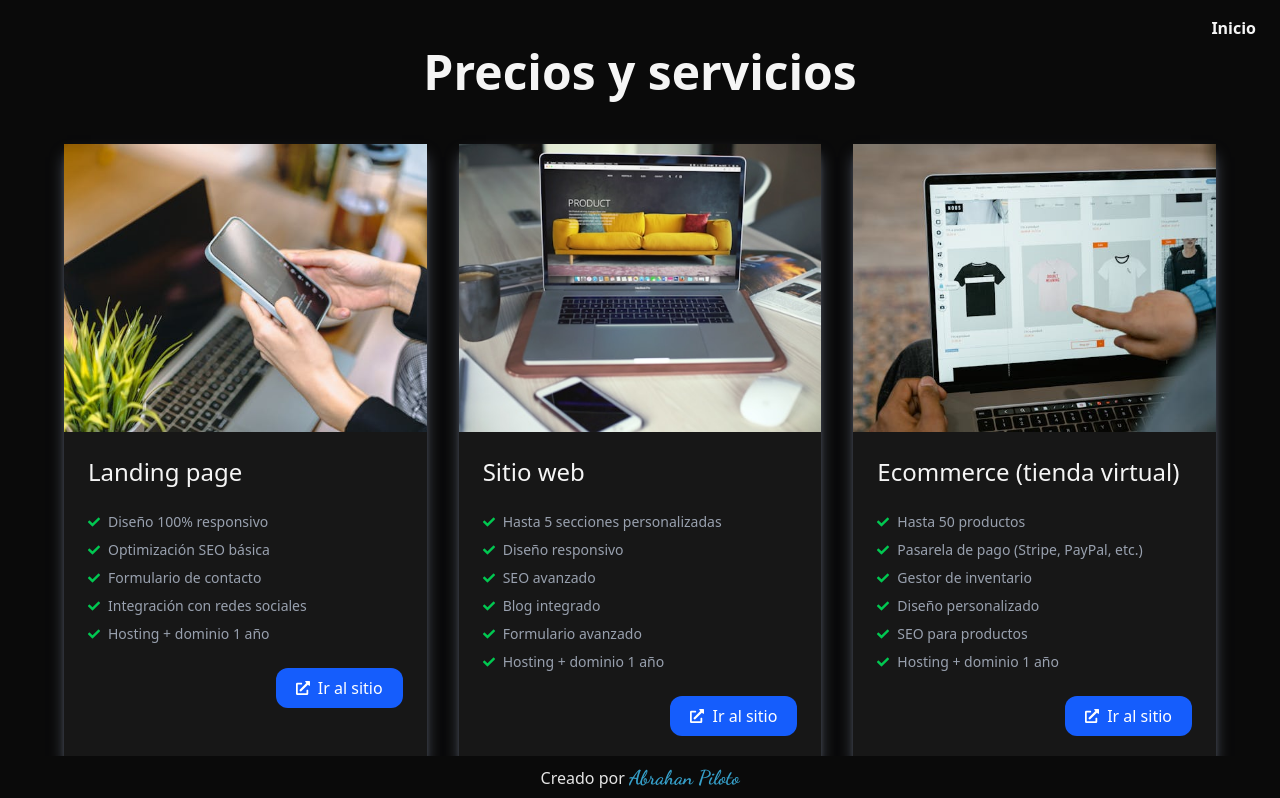
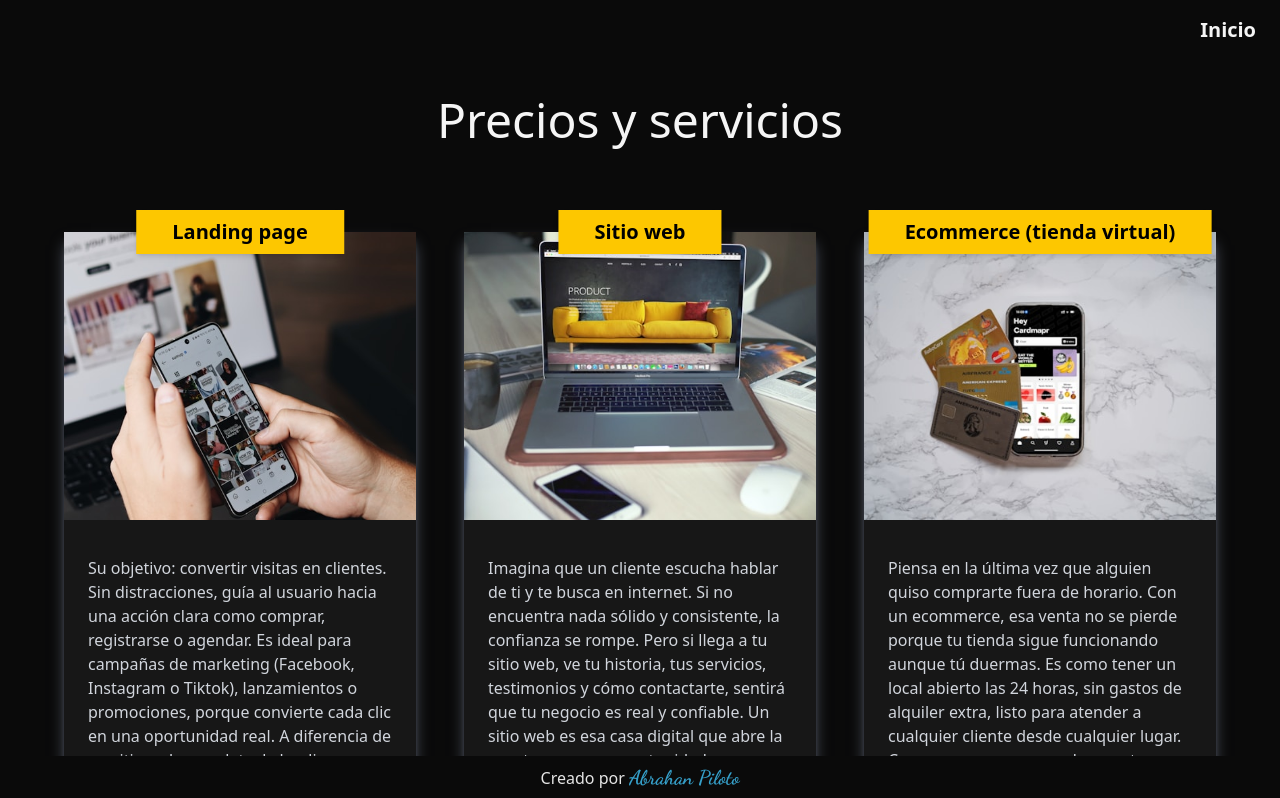
Before and after one commit to Abrahanpiloto/new-portfolio, a React (Vite) app: page /servicios in a window 1280 px wide. Shown: the top 798 px of the page. Built offline with nearby package versions, Linux system fonts and the light colour scheme.

Commit message:
se creo mejoraron servicios y CardPrice

```diff
--- a/src/components/Aboutme.jsx
+++ b/src/components/Aboutme.jsx
@@ -4,7 +4,7 @@ import { Link } from "react-router-dom";
 const AboutMe = () => {
   return (
     <section className="overflow-x-hidden overflow-y-hidden pt-12 bg-[#FCF9F5] dark:bg-neutral-950 text-neutral-800 dark:text-neutral-100 px-4  flex items-center justify-center">
-      <div className="absolute top-4 right-6 font-bold dark:hover:text-amber-200 hover:text-blue-600">
+      <div className="absolute text-xl top-4 right-6 font-bold dark:hover:text-amber-200 hover:text-blue-600">
         <Link to="/">Inicio</Link>
       </div>
       <div className="flex flex-col-reverse lg:flex-row items-center lg:items-start gap-6 lg:gap-16 max-w-6xl">
--- a/src/components/ButtonCta.jsx
+++ b/src/components/ButtonCta.jsx
@@ -7,11 +7,11 @@ const ButtonCta = () => {
       href="https://wa.me/51916058633?text=Hola%20Abrahan,%20quiero%20impulsar%20mi%20negocio%20"
       target="_blank"
       rel="noopener noreferrer"
-      className="text-gray-800 w-78 lg:w-102 mx-auto flex justify-center items-center gap-1 bg-green-500 dark:bg-green-500 py-2 rounded-sm shadow-md hover:shadow-xl transition hover:bg-blue-700 hover:text-white mb-8 dark:text-white border-1"
+      className="text-gray-800 w-78 lg:w-102 mx-auto flex justify-center items-center gap-1 bg-green-500 dark:bg-green-500 py-2 rounded-sm shadow-md hover:shadow-xl transition hover:bg-blue-700 hover:text-white mb-8 mt-8 dark:text-white border-1"
     >
       <FaWhatsapp className="text-3xl" />
 
-      <span>Hablemos de tu negocio</span>
+      <span className="font-bold">Hablemos de tu negocio</span>
     </a>
   );
 };
--- a/src/components/CardPrice.jsx
+++ b/src/components/CardPrice.jsx
@@ -1,10 +1,25 @@
 import React from "react";
 import { FaExternalLinkAlt, FaCheck } from "react-icons/fa";
-import { MdConstruction } from "react-icons/md";
+import { MdConstruction, MdAccessTime } from "react-icons/md";
+import { BsWhatsapp } from "react-icons/bs";
 
-const CardPrice = ({ image, title, description, link, ad, included = [] }) => {
+const CardPrice = ({
+  image,
+  title,
+  description,
+  link,
+  ad,
+  included = [],
+  label,
+}) => {
   return (
-    <div className="bg-white dark:bg-neutral-900 shadow-lg dark:shadow-gray-500 overflow-hidden flex flex-col transition-transform hover:scale-[1.02] max-w-md w-full">
+    <div className="bg-white dark:bg-neutral-900 shadow-lg dark:shadow-gray-500 flex flex-col transition-transform hover:scale-[1.02] max-w-md w-full relative">
+      {/* ----- Etiqueta superior (nuevo) ----- */}
+      {label && (
+        <span className="absolute top-0 left-1/2 -translate-x-1/2 -translate-y-1/2 bg-blue-300 dark:bg-yellow-400 dark:text-black font-bold px-9 py-2  text-xl whitespace-nowrap z-10 shadow-md">
+          {label}
+        </span>
+      )}
       {/* ----- Imagen ----- */}
       <div className="w-full h-56 sm:h-64 md:h-72">
         <img
@@ -18,7 +33,7 @@ const CardPrice = ({ image, title, description, link, ad, included = [] }) => {
       {/* ----- Contenido ------ */}
       <div className="flex flex-col justify-end p-6">
         <div>
-          <h2 className="lg:text-2xl text-lg mb-3">{title}</h2>
+          <h2 className="lg:text-2xl text-xl text-blue-500 mb-3">{title}</h2>
           <p className="text-gray-700 dark:text-gray-300 mb-6 text-md">
             {description}
           </p>
@@ -45,15 +60,22 @@ const CardPrice = ({ image, title, description, link, ad, included = [] }) => {
           )}
         </div>
         <div className="flex justify-end">
+          {link ? (
             <a
               href={link}
               target="_blank"
               rel="noopener noreferrer"
-            className="inline-flex items-center gap-2 bg-blue-600 hover:bg-blue-700 text-white px-5 py-2 rounded-xl transition-colors w-fit"
+              className="inline-flex items-center gap-2 bg-blue-600 hover:bg-blue-700 text-white px-5 py-2 rounded-sm transition-colors w-fit"
             >
-            <FaExternalLinkAlt className="text-sm" />
-            Ir al sitio
+              <BsWhatsapp className="text-xl" />
+              Lo quiero, conversemos
             </a>
+          ) : (
+            <div className="inline-flex items-center gap-2 text-gray-500 dark:text-gray-600 font-semibold text-lg">
+              <MdAccessTime className="text-2xl" />
+              Próximamente...
+            </div>
+          )}
         </div>
       </div>
     </div>
--- a/src/components/Contact.jsx
+++ b/src/components/Contact.jsx
@@ -13,7 +13,7 @@ const Contact = () => {
   return (
     <section className="min-h-screen bg-[#FCF9F5] dark:bg-neutral-950 text-neutral-900 dark:text-neutral-100 px-4 py-12 flex flex-col items-center">
       {/* Botón de volver al inicio */}
-      <div className="absolute top-4 right-6 font-bold dark:hover:text-amber-200 hover:text-blue-600">
+      <div className="absolute top-4 right-6 font-bold text-xl dark:hover:text-amber-200 hover:text-blue-600">
         <Link to="/">Inicio</Link>
       </div>
 
--- a/src/components/Services.jsx
+++ b/src/components/Services.jsx
@@ -5,8 +5,9 @@ import CardPrice from "./CardPrice";
 const Services = () => {
   const services = [
     {
-      title: "Landing page",
-      description: "",
+      title: "",
+      description:
+        "Su objetivo: convertir visitas en clientes. Sin distracciones, guía al usuario hacia una acción clara como comprar, registrarse o agendar. Es ideal para campañas de marketing (Facebook, Instagram o Tiktok), lanzamientos o promociones, porque convierte cada clic en una oportunidad real. A diferencia de un sitio web completo, la landing concentra toda la atención en un mensaje directo y un llamado a la acción poderoso. Es el espacio perfecto para mostrar una oferta irresistible y medir resultados de manera inmediata.",
       included: [
         "Diseño 100% responsivo",
         "Optimización SEO básica",
@@ -15,11 +16,14 @@ const Services = () => {
         "Hosting + dominio 1 año",
       ],
       price: "",
-      image: "/service-landing-page.jpg",
+      image: "/infolanding.jpg",
+      label: "Landing page",
+      link: "https://wa.me/51916058633?text=Hola%20Abrahan,%20quiero%20impulsar%20mi%20negocio%20",
     },
     {
-      title: "Sitio web",
-      description: "",
+      title: "",
+      description:
+        "Imagina que un cliente escucha hablar de ti y te busca en internet. Si no encuentra nada sólido y consistente, la confianza se rompe. Pero si llega a tu sitio web, ve tu historia, tus servicios, testimonios y cómo contactarte, sentirá que tu negocio es real y confiable. Un sitio web es esa casa digital que abre la puerta a nuevas oportunidades.",
       included: [
         "Hasta 5 secciones personalizadas",
         "Diseño responsivo",
@@ -30,34 +34,39 @@ const Services = () => {
       ],
       price: "",
       image: "/service-sitio-web.jpg",
+      label: "Sitio web",
+      link: "https://wa.me/51916058633?text=Hola%20Abrahan,%20quiero%20impulsar%20mi%20negocio%20",
     },
     {
-      title: "Ecommerce (tienda virtual)",
-      description: "",
+      title: "",
+      description:
+        "Piensa en la última vez que alguien quiso comprarte fuera de horario. Con un ecommerce, esa venta no se pierde porque tu tienda sigue funcionando aunque tú duermas. Es como tener un local abierto las 24 horas, sin gastos de alquiler extra, listo para atender a cualquier cliente desde cualquier lugar. Con un ecommerce puedes mostrar en detalle todo lo que vendes.",
       included: [
-        "Hasta 50 productos",
-        "Pasarela de pago (Stripe, PayPal, etc.)",
+        "Hasta 150 o más productos",
+        "Pasarela de pago (Stripe, PayPal, ó locales según el país.)",
         "Gestor de inventario",
-        "Diseño personalizado",
+        "Diseño responsivo",
+        "100% administrable por su dueño",
         "SEO para productos",
         "Hosting + dominio 1 año",
       ],
       price: "",
       note: "proximamente",
-      image: "/service-ecommerce2.jpg",
+      image: "/ecommerce.jpg",
+      label: "Ecommerce (tienda virtual)",
     },
   ];
   return (
     <section className="min-h-screen bg-[#FCF9F5] dark:bg-neutral-950 text-neutral-800 dark:text-neutral-100 px-4 py-12">
-      <div className="absolute top-4 right-6 font-bold dark:hover:text-amber-200 hover:text-blue-600">
+      <div className="absolute top-4 right-6 font-bold text-xl dark:hover:text-amber-200 hover:text-blue-600">
         <Link to="/">Inicio</Link>
       </div>
       <div className="max-w-6xl mx-auto">
-        <h1 className="text-3xl lg:text-5xl font-bold mb-12 text-center">
+        <h1 className="text-3xl lg:text-5xl mt-12 mb-22 text-center">
           Precios y servicios
         </h1>
 
-        <div className="grid grid-cols-1 sm:grid-cols-2 lg:grid-cols-3 gap-8 gap-y-12 mb-12">
+        <div className="grid grid-cols-1 sm:grid-cols-2 lg:grid-cols-3 gap-12 gap-y-12 mb-12 items-start">
           {services.map((service, index) => (
             <React.Fragment key={index}>
               <div className="flex justify-center">
@@ -69,20 +78,13 @@ const Services = () => {
                   link={service.link}
                   code={service.code}
                   ad={service.ad}
+                  label={service.label}
                 />
               </div>
-              {/* {index === 1 && (
-                <div className="col-span-1 sm:col-span-2 lg:col-span-3 flex justify-center">
-                  <span className="text-sm text-red-600 font-semibold mt-2 italic">
-                    Ecommerce actualmente en construcción
-                  </span>
-                </div>
-              )} */}
             </React.Fragment>
           ))}
         </div>
       </div>
-      {/* <ButtonCta /> */}
     </section>
   );
 };
--- a/src/components/Testimony.jsx
+++ b/src/components/Testimony.jsx
@@ -6,14 +6,12 @@ const Testimony = () => {
   return (
     <section className="min-h-screen bg-[#FCF9F5] dark:bg-neutral-950 text-neutral-900 dark:text-neutral-100 px-4 py-12">
       {/* Botón de volver al inicio */}
-      <div className="absolute top-4 right-6 font-bold dark:hover:text-amber-200 hover:text-blue-600">
+      <div className="absolute text-xl top-4 right-6 font-bold dark:hover:text-amber-200 hover:text-blue-600">
         <Link to="/">Inicio</Link>
       </div>
 
       {/* Título */}
-      <h1 className="text-3xl lg:text-5xl font-bold mb-12 text-center">
-        Testimonios
-      </h1>
+      <h1 className="text-3xl lg:text-5xl mb-12 text-center">Testimonios</h1>
 
       {/* Testimonio */}
       <div className="max-w-2xl mx-auto bg-gray-200 dark:bg-neutral-800 rounded-xl shadow-lg p-6 md:p-8 transition-colors duration-500 border border-gray-200">
--- a/src/components/Works.jsx
+++ b/src/components/Works.jsx
@@ -38,11 +38,11 @@ const projects = [
 const WorksPage = () => {
   return (
     <section className="min-h-screen bg-[#FCF9F5] dark:bg-neutral-950 text-neutral-800 dark:text-neutral-100 px-4 py-12">
-      <div className="absolute top-4 right-6 font-bold dark:hover:text-amber-200 hover:text-blue-600">
+      <div className="absolute top-4 right-6 font-bold text-xl dark:hover:text-amber-200 hover:text-blue-600">
         <Link to="/">Inicio</Link>
       </div>
       <div className="max-w-6xl mx-auto">
-        <h1 className="text-3xl lg:text-5xl font-bold mb-12 text-center">
+        <h1 className="text-3xl lg:text-5xl mb-12 text-center">
           Algunos de mis trabajos
         </h1>
 
--- a/src/index.css
+++ b/src/index.css
@@ -46,3 +46,28 @@
   opacity: 1;
   transform: translateY(0);
 }
+
+/* ---------- Cambio de colores de la barra scroll ------- */
+/* Para Firefox: thumb amarillo, track negro */
+html {
+  scrollbar-color: #fbbf24 #000000; /* Primer color: thumb (amarillo) | Segundo: track (negro) */
+  scrollbar-width: thin; /* Opcional: hace la barra más delgada */
+}
+
+/* Para Chrome, Edge, Brave, Safari, etc. (WebKit/Chromium) */
+::-webkit-scrollbar {
+  width: 8px; /* Ancho de la barra vertical (ajusta si quieres más gruesa) */
+}
+
+::-webkit-scrollbar-track {
+  background: #171717; /* Fondo negro del track */
+}
+
+::-webkit-scrollbar-thumb {
+  background: #fbbf24; /* Amarillo para la parte que se mueve (usa Tailwind: yellow-400) */
+  border-radius: 4px; /* Bordes redondeados opcionales */
+}
+
+::-webkit-scrollbar-thumb:hover {
+  background: #f59e0b; /* Amarillo más oscuro al hover (yellow-500) para feedback */
+}
```
Also changed, not shown: src/pages/Aboutmepage.jsx (+2 -9 lines). Lines whose indentation alone changed are shown as unchanged.
